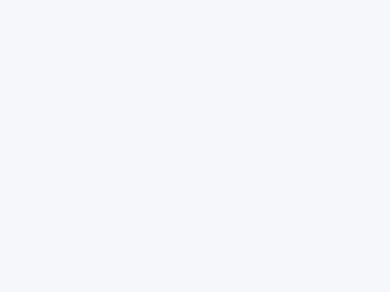
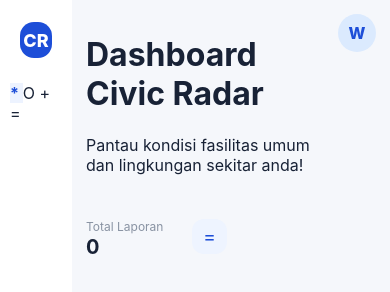
Before and after one commit to dhiyaninta/My-first-web, a plain HTML site: page gabungkan/index.html in a window 390 px wide. Drawn offline with nearby package versions, Linux system fonts and the light colour scheme.

Commit message:
nambahin icon, opsi total, avatar. tolong lanjutka

```diff
--- a/gabungkan/index.html
+++ b/gabungkan/index.html
@@ -363,8 +363,147 @@
                 .side-card{
                     display: none;
                 }
+                .brand{
+                    justify-content: center;
+                    padding-bottom: 25px;
+                }
+                .main{
+                    margin-left: 72px;
+                    width: calc(100% - 72px);
+                }
+                .stats{
+                    grid-template-columns: repeat(2,1fr);
+                }
+                .content{
+                    grid-template-columns: 1fr;
+                }
+                .report-list{
+                    grid-template-columns: 1fr;
+                }
+            }
+            @media (max-width:600px) {
+                .main{
+                    padding: 14px;
+                }
+                .topbar{
+                    align-items: flex-start;
+                }
+                .profile div:not(.avatar){
+                    display: none;
+                }
+                .stat{
+                    grid-template-columns: 1fr 1fr;
+                    gap: 8px;
+                }
 
+                .stats{
+                    grid-template-columns: 1fr 1fr;
+                    gap: 8px;
+                }
+                .stat b{
+                    font-size: 20px;
+                }
+                .stat .icon{
+                    width: 35px;
+                    height: 35px;
+                }
+
+                #map{
+                    -ms-hyphenate-limit-lines: 370px;
+                }
+                .map-tools{
+                    right: 20px;
+                }
+
+                .card-head{
+                    padding: 14px;
+                }
             }
         </style>
     </head>
+    <body>
+        <div class="app">
+            <!--Sidebar mewheheheh-->
+            <aside class="sidebar">
+                <div class="brand">
+                    <div class="logo">
+                        CR
+                    </div>
+
+                    <div>
+                        <strong>Civir Radar</strong>
+                        <span> Smart Citizen Platform</span>
+                    </div>
+
+                </div>
+                <div class="nav-title">
+                    Menu
+                </div>
+                <nav class="nav">
+                    <a class="active" onclick="scrollToId('dashboard')">
+                        * <span>Dashboard</span>
+                    </a>
+                    <a onclick="scrollToId('mapSection')">
+                        O <span>Peta Laporan </span>
+                    </a>
+                    <a onclick="scrollToId('reportForm')">
+                        + <span>Buat Lporan</span>
+                    </a>
+                    <a onclick="scrollToId('reports')">
+                        = <span>Riwayat Laporan</span>
+                    </a>
+
+                </nav>
+
+                <div class="side-card">
+                    <b> Civic Radar Alderts</b>
+
+                    Laporkan masalah lingkungan sekitar agar dapat dipantau dan ditinaklanjuti bersama!
+                </div>
+            </aside>
+            <!--MAIN -_- -->
+            <main class="main">
+                <div class="topbar" id="dashboard">
+                    <div class="page-title">
+                        <h1>
+                            Dashboard Civic Radar
+                        </h1>
+
+                        <p>
+                            Pantau kondisi fasilitas umum dan lingkungan sekitar anda!
+                        </p>
+
+                    </div>
+
+                    <div class="profile">
+
+                        <div>
+                            <b>Warga</b>
+                            <small>Pengguna Civic Radar</small>
+                        </div>
+                        <div class="avatar">
+                            W
+                        </div>
+
+                    </div>
+
+                </div>
+                <!-- Satistics -->
+                 <section class="stats">
+                    <div class="cars stat">
+                        <div>
+                            <span> Total Laporan</span>
+                            <b id="total">0</b>
+                        </div>
+
+                        <div class="icon">
+                            =
+                        </div>
+
+                    </div>
+
+                 </section>
+            </main>
+        </div>
+    </body>
 </html>
```
